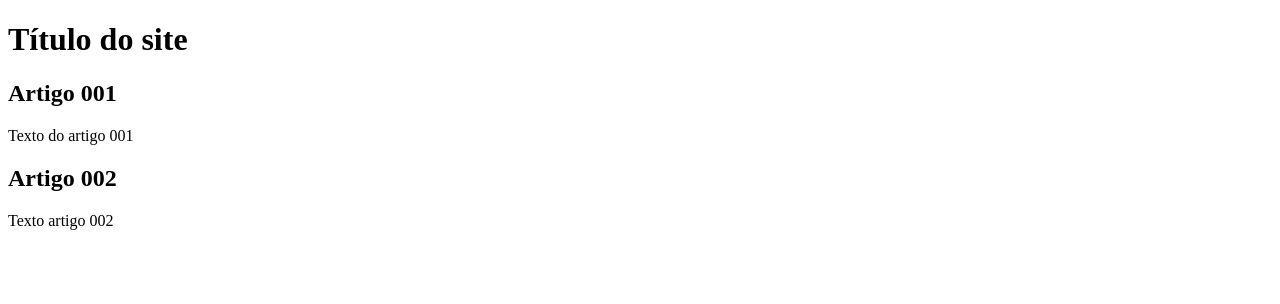
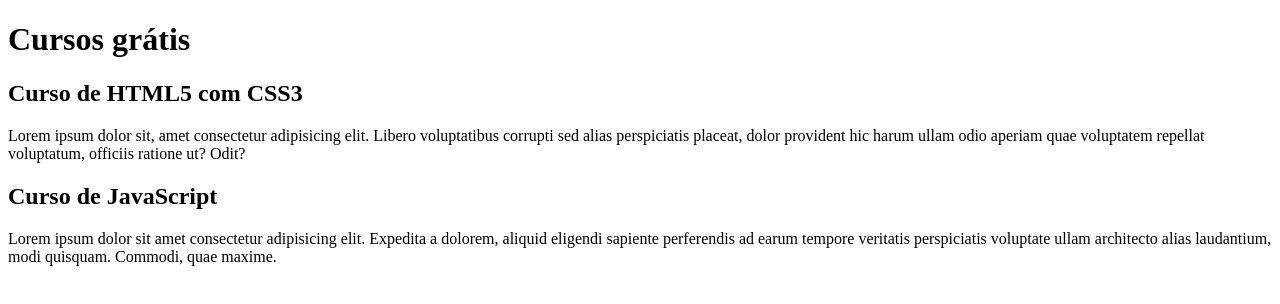
Before and after one commit to tiagocampospro-rgb/Projeto-site, a plain HTML site: page index.html in a window 1280 px wide. Drawn offline with Linux system fonts and the light colour scheme.

Commit message:
Comecei a escrever o conteúdo
Conteúdo do projeto

```diff
--- a/index.html
+++ b/index.html
@@ -8,15 +8,15 @@
 <body>
    <main>
     <header>
-        <h1>Título do site</h1>
+        <h1>Cursos grátis</h1>
     </header>
     <article>
-        <h2>Artigo 001</h2>
-        <p>Texto do artigo 001</p>
+        <h2>Curso de HTML5 com CSS3</h2>
+        <p>Lorem ipsum dolor sit, amet consectetur adipisicing elit. Libero voluptatibus corrupti sed alias perspiciatis placeat, dolor provident hic harum ullam odio aperiam quae voluptatem repellat voluptatum, officiis ratione ut? Odit?</p>
     </article>
     <article>
-        <h2>Artigo 002</h2>
-        <p>Texto artigo 002</p>
+        <h2>Curso de JavaScript</h2>
+        <p>Lorem ipsum dolor sit amet consectetur adipisicing elit. Expedita a dolorem, aliquid eligendi sapiente perferendis ad earum tempore veritatis perspiciatis voluptate ullam architecto alias laudantium, modi quisquam. Commodi, quae maxime.</p>
     </article>
    </main>
 </body>
```
